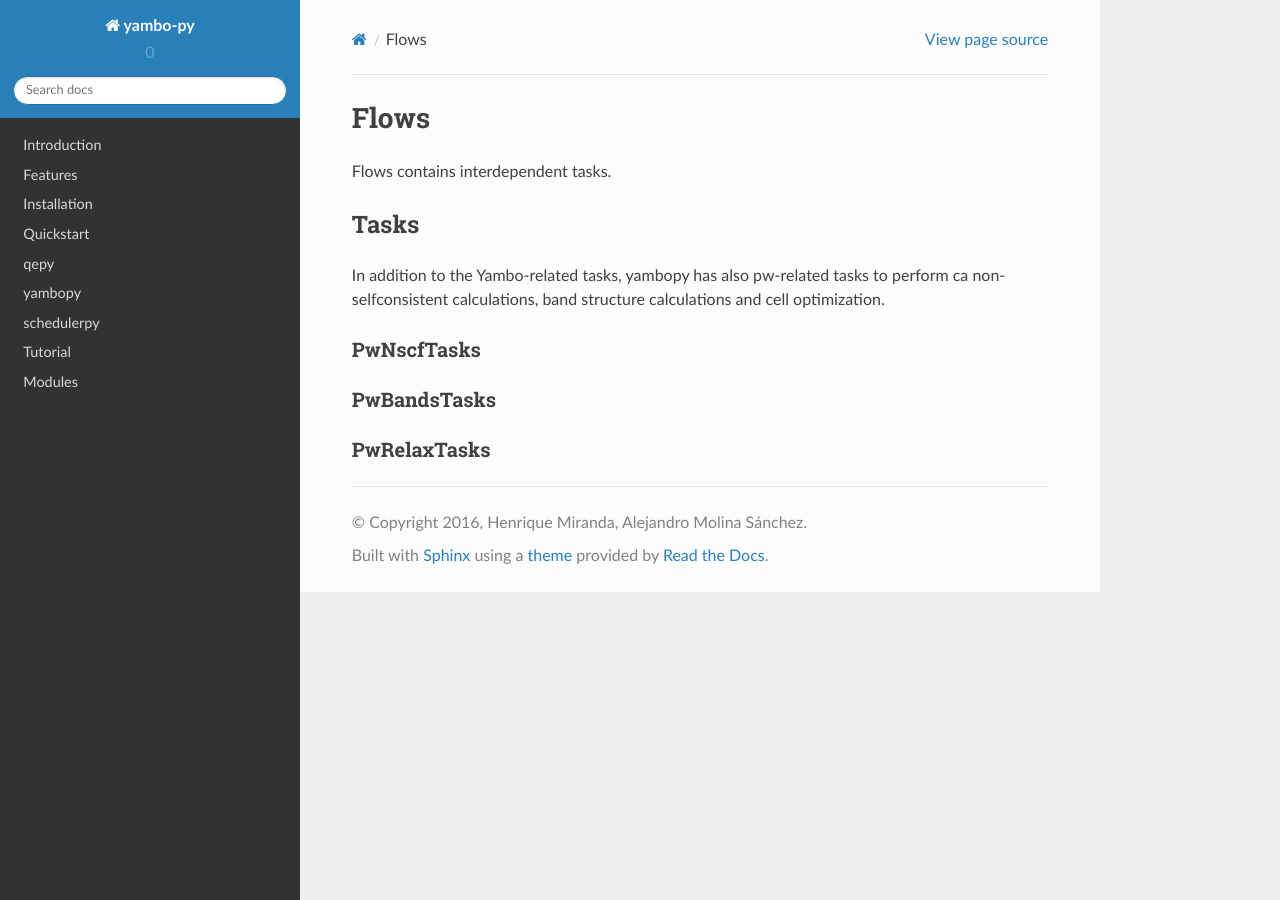
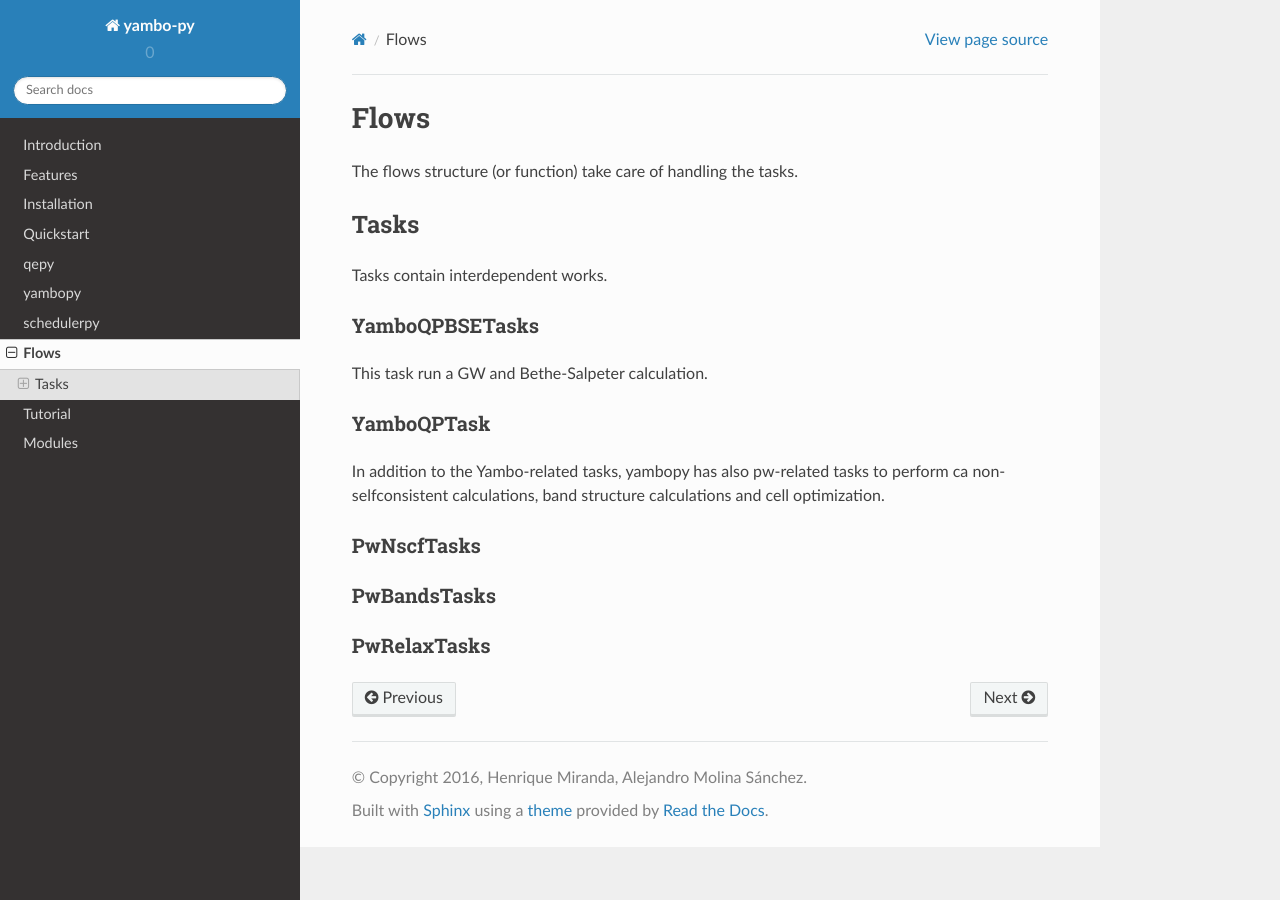
Before and after one commit to yambo-code/yambopy, a Sphinx documentation site: the page built from docs/source/flows.rst, in a window 1280 px wide. Built offline with Sphinx 7.4.7 and the Read the Docs theme 2.0.0, drawn with Linux system fonts in a browser that asks for light colours.

Commit message:
writing a few about the flows

```diff
--- a/docs/source/flows.rst
+++ b/docs/source/flows.rst
@@ -1,13 +1,21 @@
 Flows
 =====
 
-Flows contains interdependent tasks.
+The flows structure (or function) take care of handling the tasks.
 
 
 Tasks
 ~~~~~
 
+Tasks contain interdependent works.
 
+YamboQPBSETasks
+---------------
+
+This task run a GW and Bethe-Salpeter calculation.
+
+YamboQPTask
+-----------
 
 
 In addition to the Yambo-related tasks, yambopy has also pw-related tasks to perform ca
--- a/docs/source/index.rst
+++ b/docs/source/index.rst
@@ -16,5 +16,6 @@ yambopy documentation
    qepy
    yambopy
    scheduler
+   flows
    tutorial
    autodoc
```
